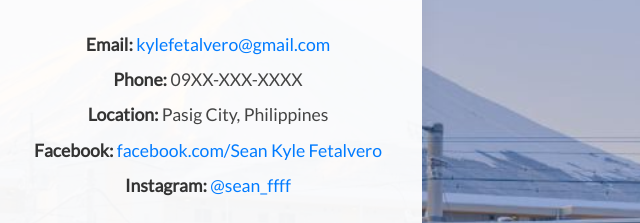
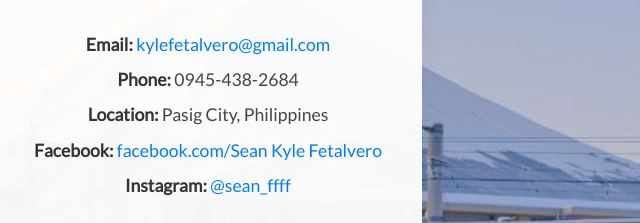
Before and after one commit to FetalveroSean/WD-Finals, a plain HTML site: page pages/page3/index.html in a window 1280 px wide. Shown: the part 255-478 px from the top of the page, 432-1072 px from the left. Drawn offline with nearby package versions, Linux system fonts and the light colour scheme.

Commit message:
refactor: text page3

```diff
--- a/pages/page3/index.html
+++ b/pages/page3/index.html
@@ -25,7 +25,7 @@
     <h1>Get in Touch</h1>
     <div class="contact-box">
       <p><span>Email: </span><a href="mailto:kylefetalvero@gmail.com">kylefetalvero@gmail.com</a></p>
-      <p><span>Phone:</span> 09XX-XXX-XXXX</p>
+      <p><span>Phone:</span> 0945-438-2684</p>
       <p><span>Location:</span> Pasig City, Philippines</p>
       <p><span>Facebook:</span>
       <a href="https://web.facebook.com/kyle.fetalvero/" target="_blank">facebook.com/Sean Kyle Fetalvero</a>
```
